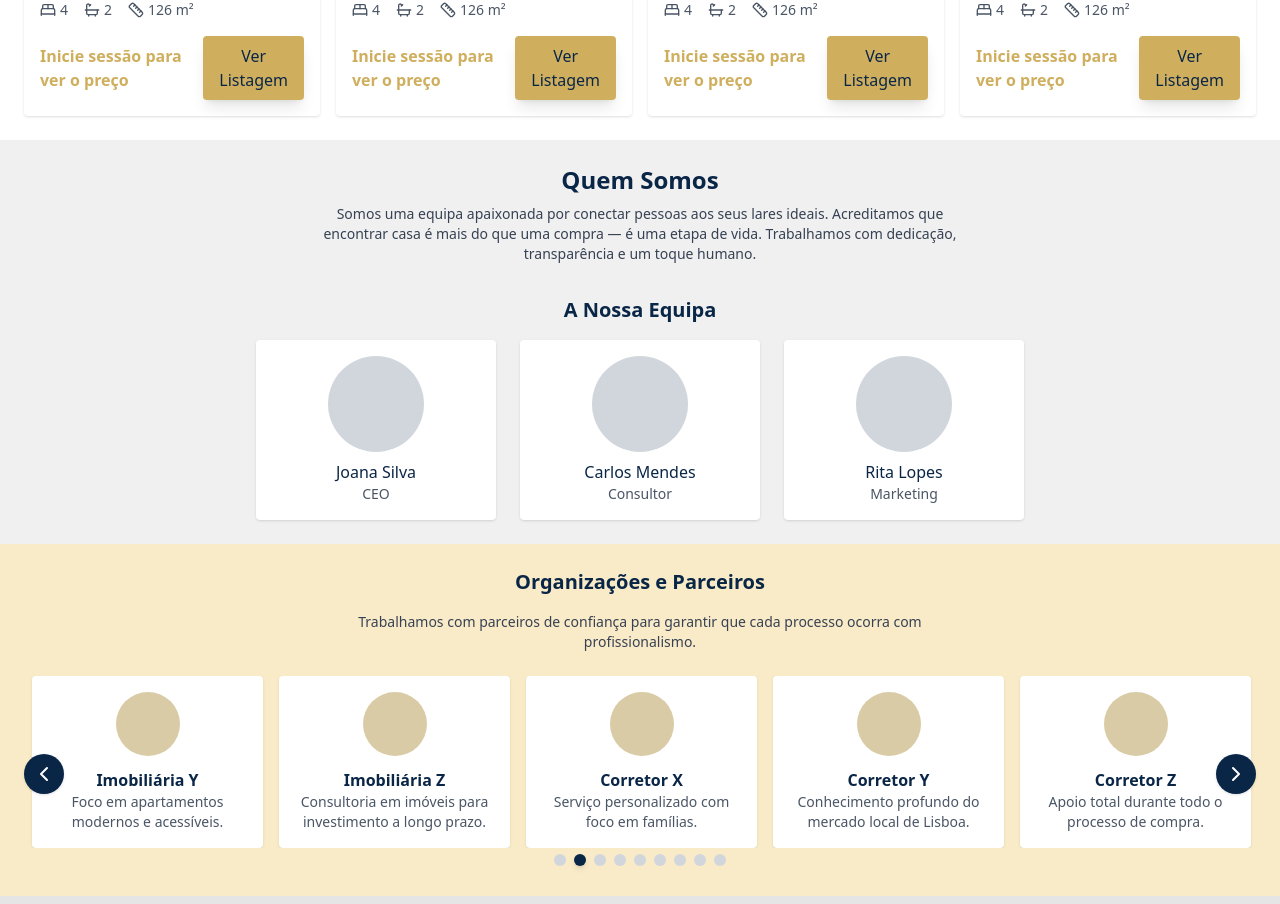
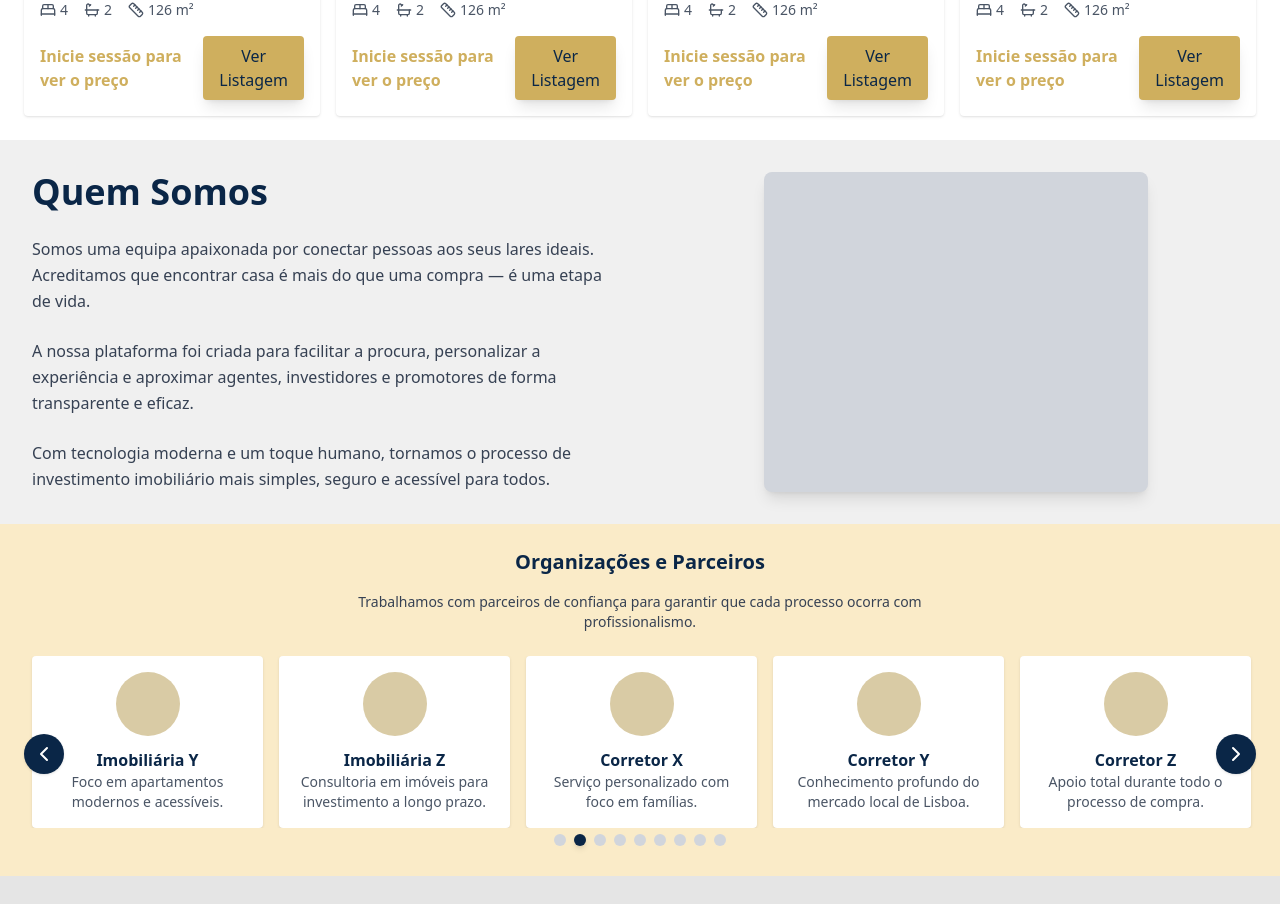
Before and after one commit to DEISI-ULHT-TFC-2024-25/TFC-DEISI2043-IMOinvestor_Frontend, a React (Vite) app in the folder imoinvestidor/: page / in a window 1280 px wide. Shown: the part 1690-2594 px from the top of the page. Built offline with nearby package versions, Linux system fonts and the light colour scheme.

Commit message:
Changed the style of the team section

```diff
--- a/imoinvestidor/src/components/home/TeamSection.jsx
+++ b/imoinvestidor/src/components/home/TeamSection.jsx
@@ -1,19 +1,29 @@
 export const TeamSection = () => (
-  <section className="p-6 bg-[#F0F0F0] text-[#0A2647] text-center">
-    <h3 className="text-2xl font-bold mb-2">Quem Somos</h3>
-    <p className="max-w-2xl mx-auto text-sm text-gray-700 mb-8">
-      Somos uma equipa apaixonada por conectar pessoas aos seus lares ideais. Acreditamos que encontrar casa é mais do que uma compra — é uma etapa de vida. Trabalhamos com dedicação, transparência e um toque humano.
-    </p>
+  <section className="p-8 bg-[#F0F0F0] text-[#0A2647]">
+    <div className="max-w-7xl mx-auto flex flex-col md:flex-row items-center gap-12">
 
-    <h4 className="text-xl font-semibold mb-4">A Nossa Equipa</h4>
-    <div className="flex justify-center flex-wrap gap-6">
-      {[{ nome: "Joana Silva", cargo: "CEO" }, { nome: "Carlos Mendes", cargo: "Consultor" }, { nome: "Rita Lopes", cargo: "Marketing" }].map((pessoa, i) => (
-        <div key={i} className="bg-white p-4 rounded shadow w-60">
-          <div className="w-24 h-24 bg-gray-300 rounded-full mx-auto mb-2"></div>
-          <p className="font-medium">{pessoa.nome}</p>
-          <p className="text-sm text-gray-600">{pessoa.cargo}</p>
+      <div className="flex-1 text-center md:text-left">
+        <h3 className="text-4xl font-bold mb-6">Quem Somos</h3>
+        <div className="space-y-6 text-base leading-relaxed text-gray-700">
+          <p>
+            Somos uma equipa apaixonada por conectar pessoas aos seus lares ideais.
+            Acreditamos que encontrar casa é mais do que uma compra — é uma etapa de vida.
+          </p>
+          <p>
+            A nossa plataforma foi criada para facilitar a procura, personalizar a experiência e aproximar
+            agentes, investidores e promotores de forma transparente e eficaz.
+          </p>
+          <p>
+            Com tecnologia moderna e um toque humano, tornamos o processo de investimento imobiliário mais simples,
+            seguro e acessível para todos.
+          </p>
         </div>
-      ))}
+      </div>
+
+      <div className="flex-1 flex justify-center">
+        <div className="w-full max-w-sm h-80 bg-gray-300 rounded-lg shadow-lg"></div>
+      </div>
+
     </div>
   </section>
 );
```
